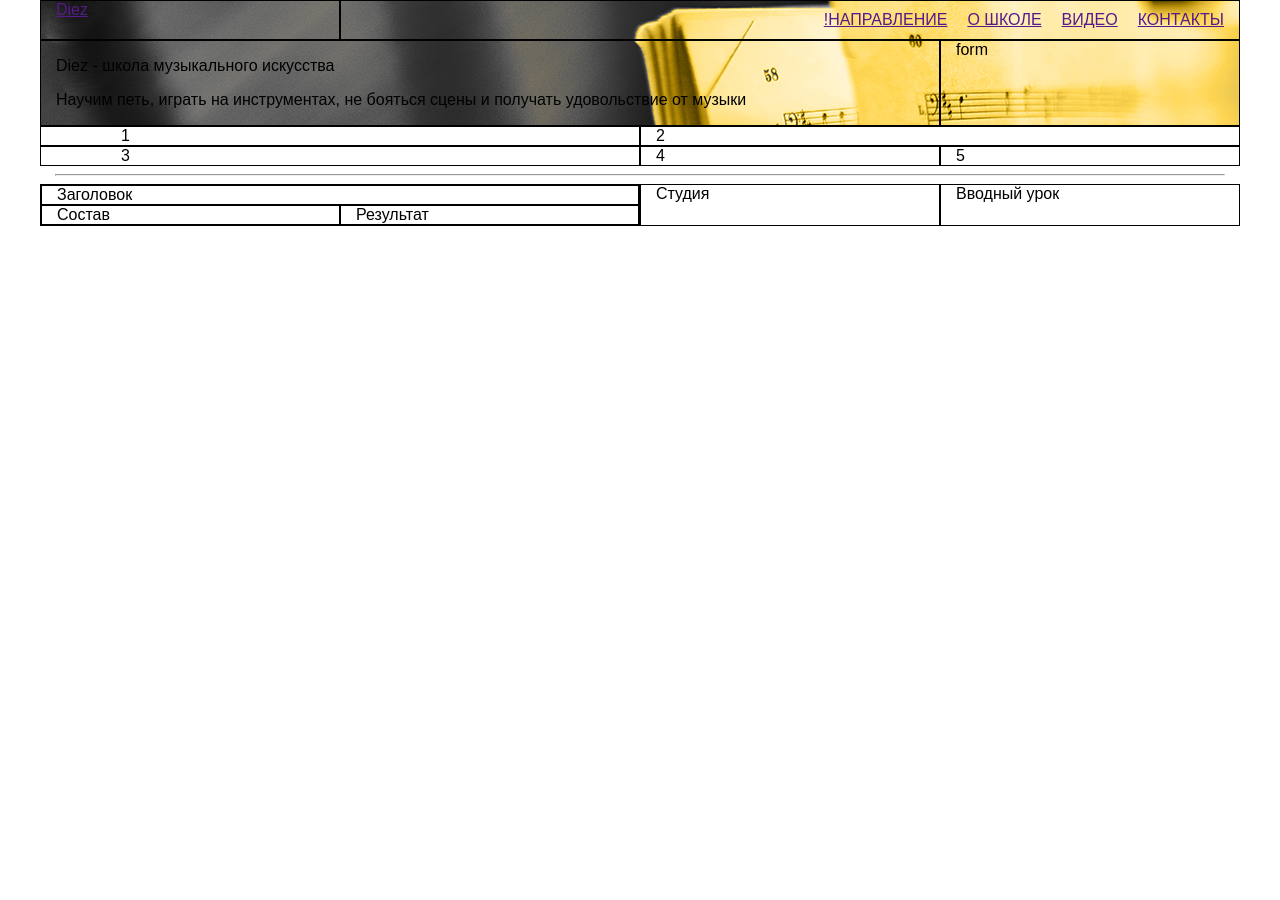
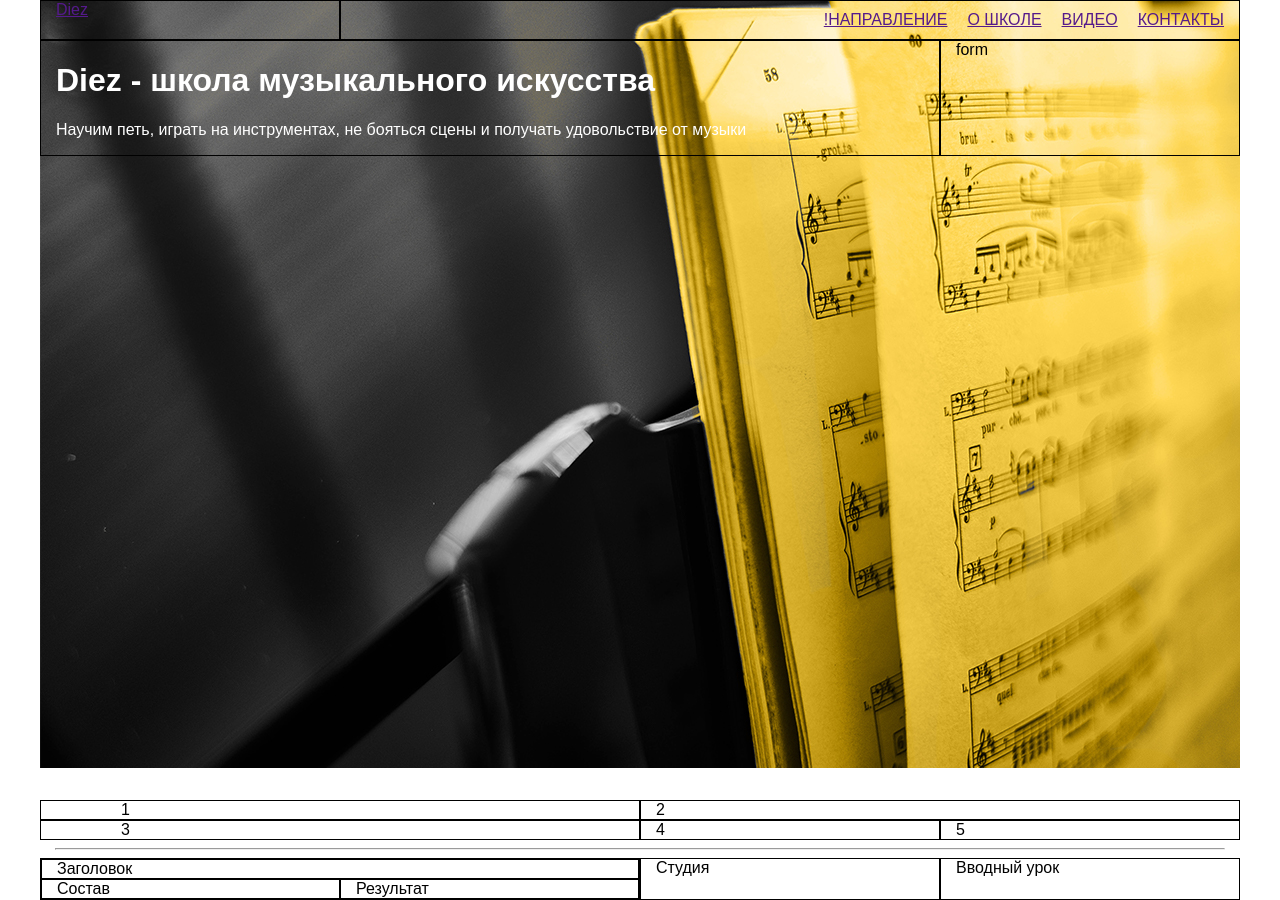
Before and after one commit to kseniyawald/epixx-diez, a plain HTML site: page index.html in a window 1280 px wide. Before the commit the page ends 800 px from the top, so only its background shows below. Drawn offline with Linux system fonts and the light colour scheme.

Commit message:
промо

```diff
--- a/css/style.css
+++ b/css/style.css
@@ -63,4 +63,9 @@
 .promo-wrapper {
   background-image: url(../images/bg_main.jpg);
   background-repeat: no-repeat;
+  height: 100vh;
 }
+
+.promo_text {
+  color: #fff;
+}
--- a/index.html
+++ b/index.html
@@ -32,8 +32,10 @@
     	</div>
     </div><div class="row">
     	<div class="col col--lg-3">
-         <p>Diez - школа музыкального искусства</p>
-         <p>Научим петь, играть на инструментах, не бояться сцены и получать удовольствие от музыки</p>
+            <div class="promo_text">
+             <h1>Diez - школа музыкального искусства</h1>
+             <p>Научим петь, играть на инструментах, не бояться сцены и получать удовольствие от музыки</p>
+         </div>
         </div>
     	<div class="col col--lg-1">form</div>
     </div>
```
